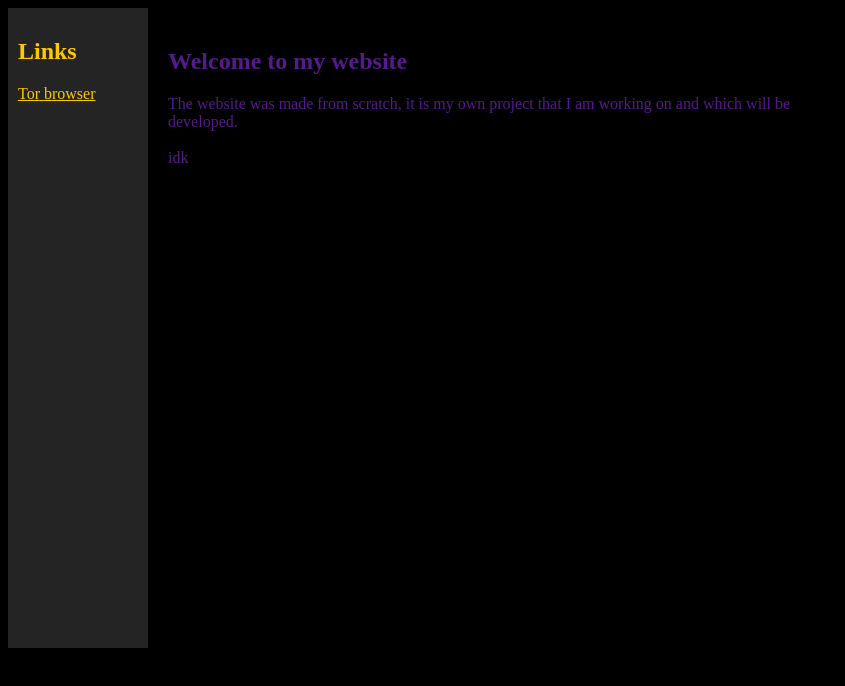
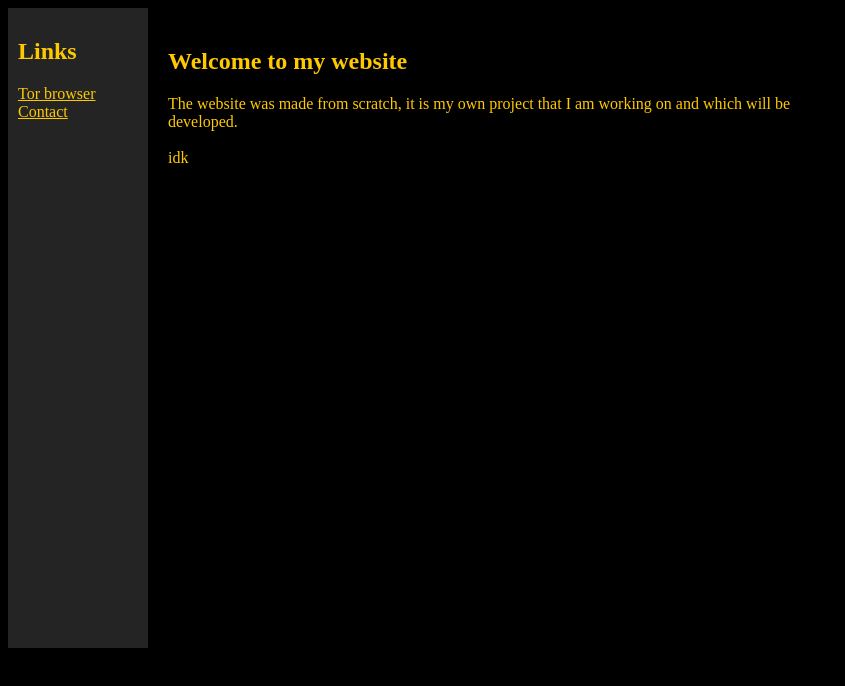
Before and after one commit to Snurf29/project01, a plain HTML site: page index.html in a window 1280 px wide. Shown: the whole page, without its empty margins (0-845 px from the left). Drawn offline with Linux system fonts and the light colour scheme.

Commit message:
index.html

```diff
--- a/index.html
+++ b/index.html
@@ -37,7 +37,9 @@
 
             </br>
 
-            <a href="">
+            <a href="contact.html" target="_blank" title="Contact" style="color: #ffc900">
+            Contact
+            </a>
 
     </div>
 
```
